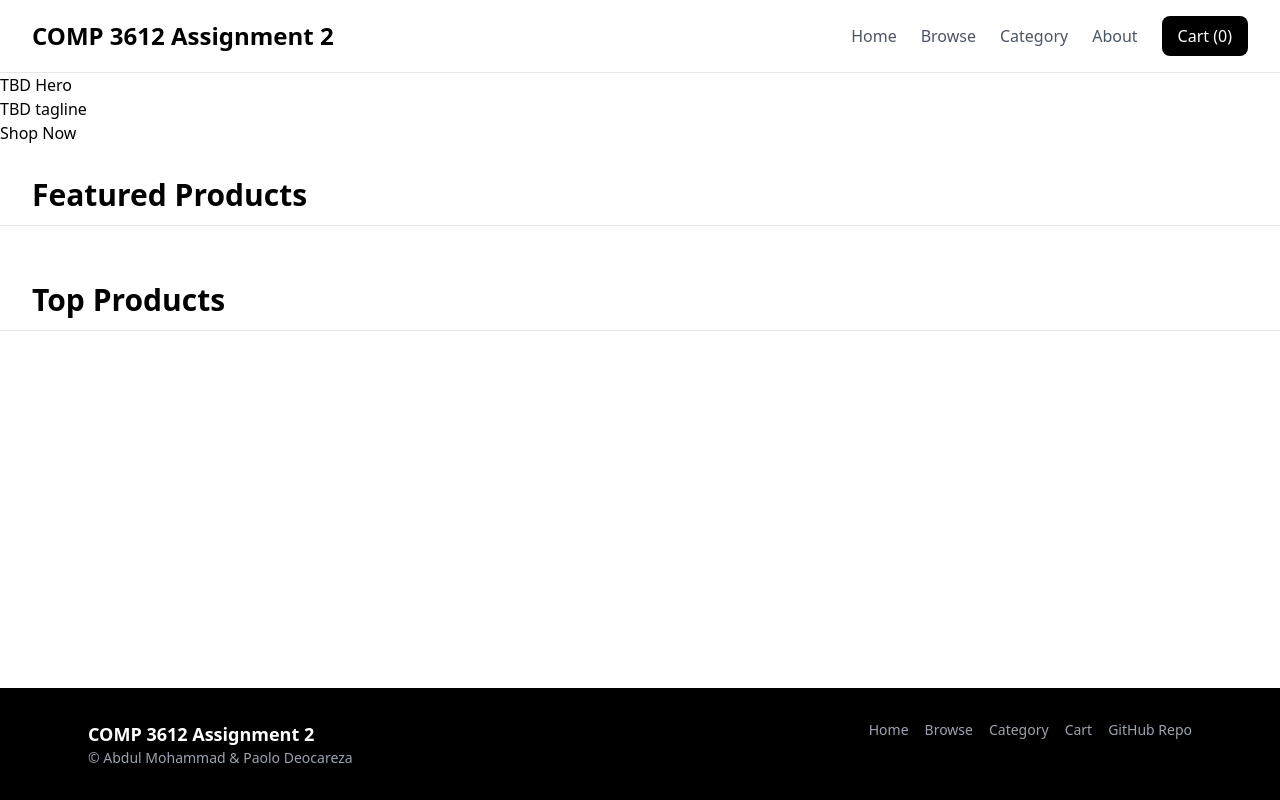
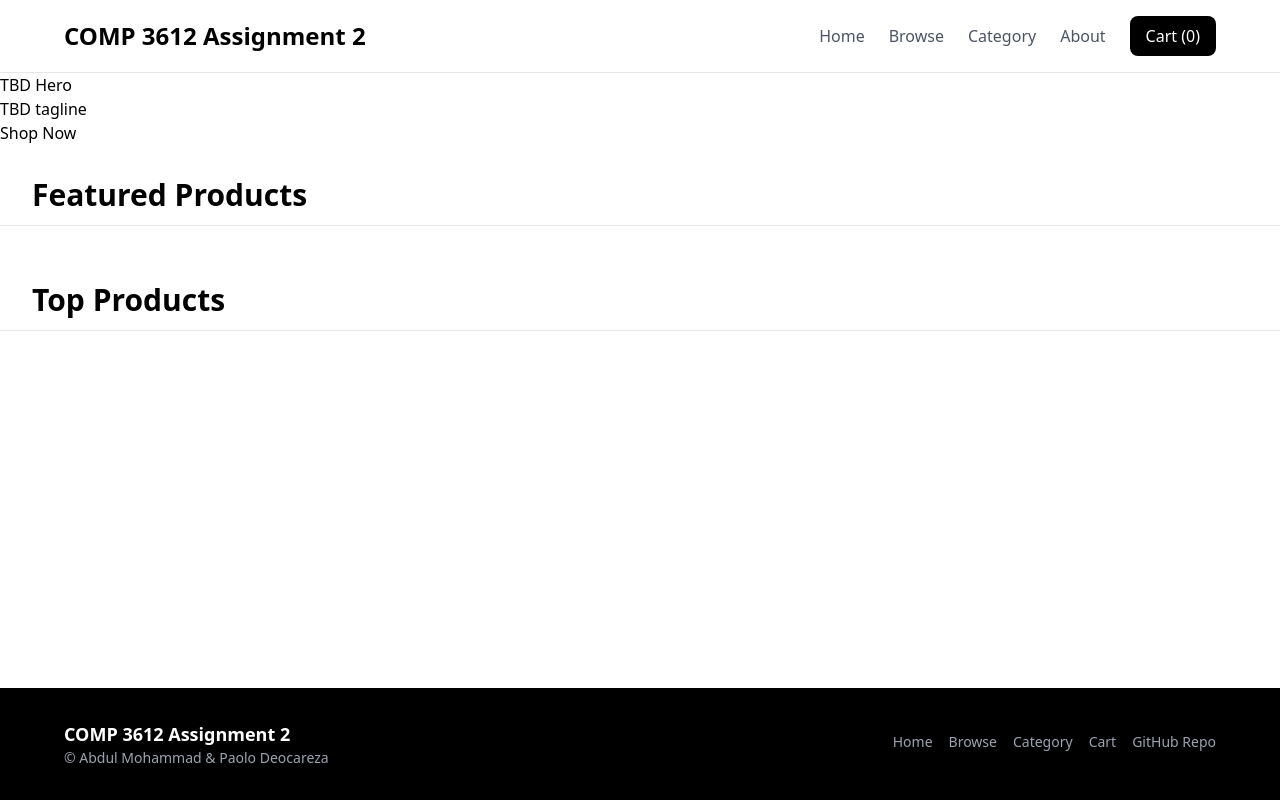
Before and after one commit to apollo5479/COMP3612-Assignment2, a plain HTML site: page index.html in a window 1280 px wide. Drawn offline with nearby package versions, Linux system fonts and the light colour scheme; no server answers.

Commit message:
fix: adjust padding for header and footer for improved layout consistency

```diff
--- a/index.html
+++ b/index.html
@@ -12,7 +12,7 @@
 <body class="min-h-screen flex flex-col">
 
     <header class="sticky top-0 z-10 bg-white border-b">
-        <div class="px-8 py-4 flex justify-between items-center">
+        <div class="px-16 py-4 flex justify-between items-center">
             <a href="#home" class="logo nav-link text-2xl font-bold hover:underline">COMP 3612 Assignment 2</a>
 
             <nav class="flex items-center gap-6 text-gray-600">
@@ -228,13 +228,13 @@
     </main>
 
     <footer class="bg-black text-white mt-16">
-        <div class="max-w-6xl mx-auto px-6 py-8 flex flex-col md:flex-row justify-between gap-6">
+        <div class="px-16 py-8 flex flex-col md:flex-row justify-between gap-6">
             <div>
                 <p class="font-bold text-lg">COMP 3612 Assignment 2</p>
                 <p class="text-sm text-gray-400">&copy; Abdul Mohammad &amp; Paolo Deocareza</p>
             </div>
 
-            <nav class="flex flex-wrap gap-4 text-sm text-gray-400">
+            <nav class="flex flex-wrap gap-4 pt-3 text-sm text-gray-400">
                 <a href="#home" class="nav-link hover:text-white">Home</a>
                 <a href="#browse" class="nav-link hover:text-white">Browse</a>
                 <a href="#category" class="nav-link hover:text-white">Category</a>
```
